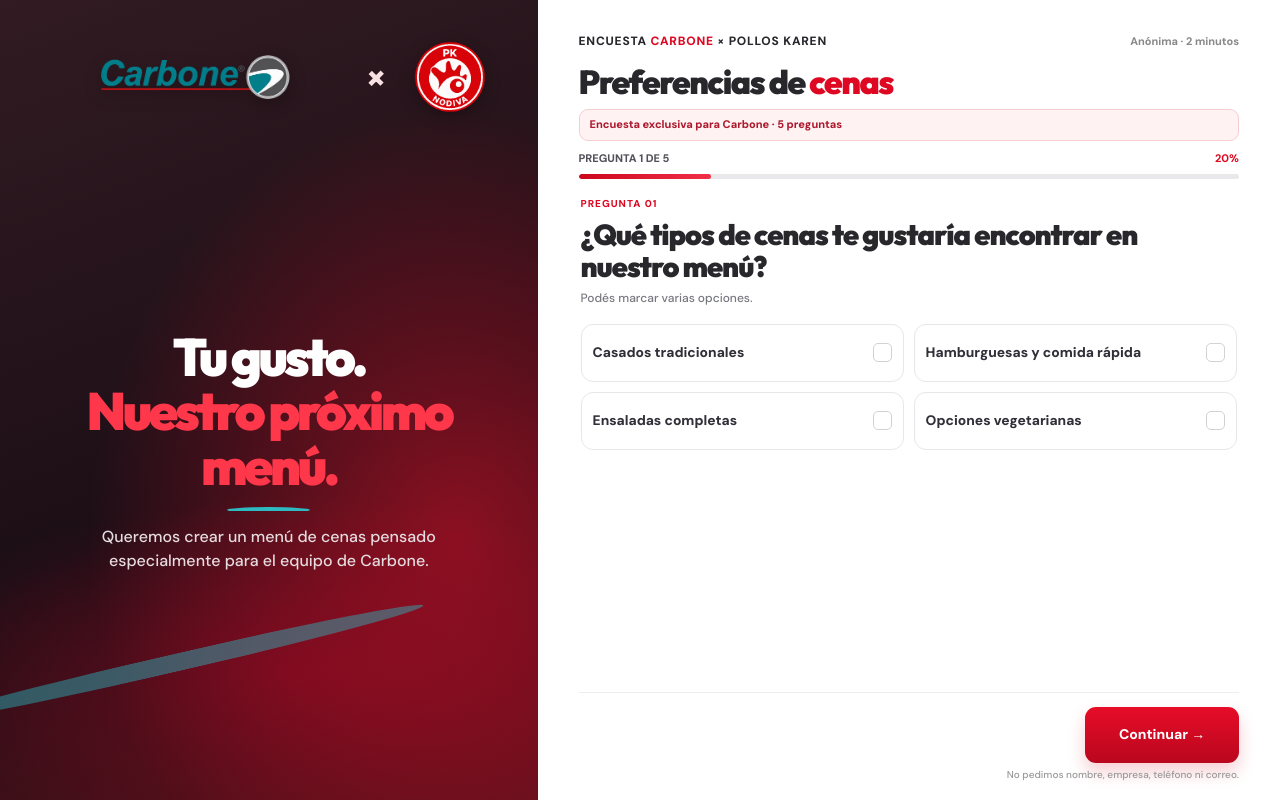
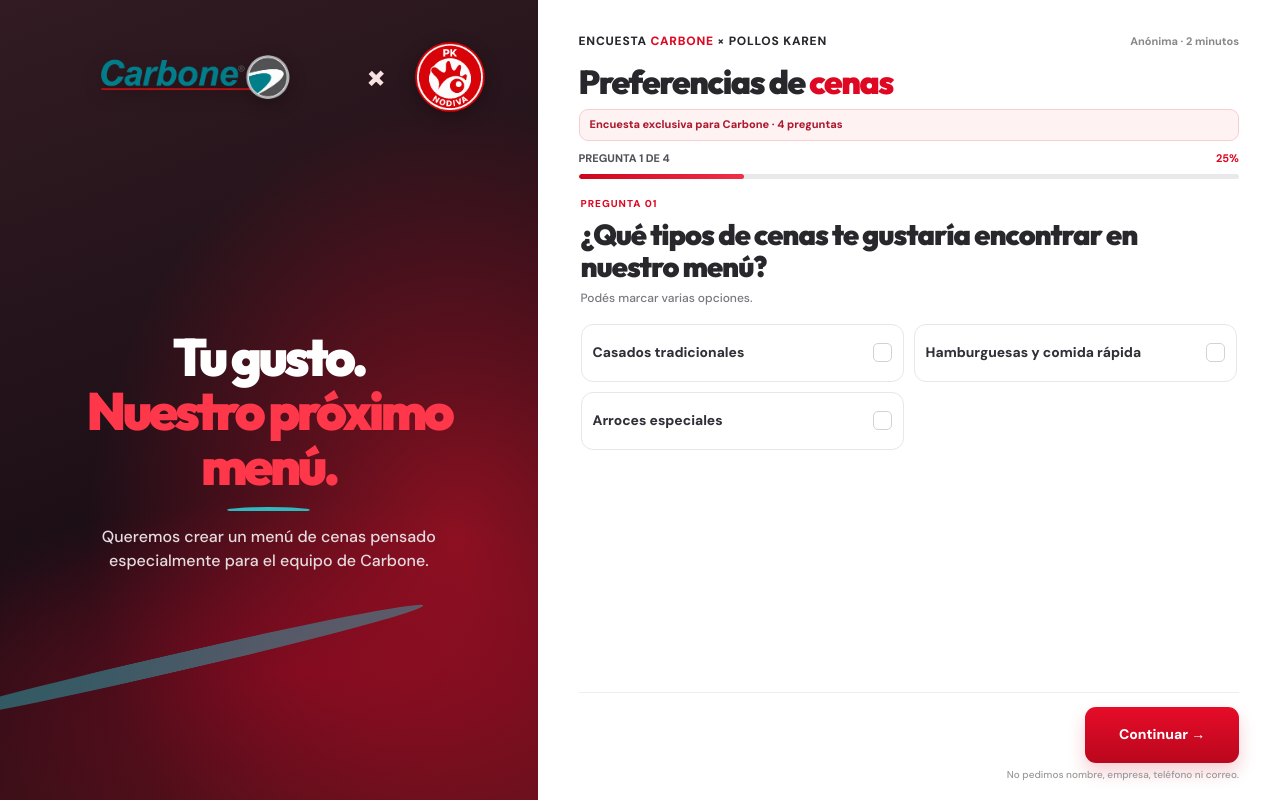
Before and after one commit to alediaz07/Encuesta-carbone, a plain HTML site: page index.html in a window 1280 px wide. Drawn offline with Linux system fonts and the light colour scheme.

Commit message:
Encuesta Carbone: cuatro preguntas y nuevas opciones de menú

```diff
--- a/index.html
+++ b/index.html
@@ -45,9 +45,9 @@
 <main class="survey" aria-label="Encuesta de preferencias de cenas">
   <header class="survey-top"><div class="kicker">ENCUESTA <span>CARBONE</span> × POLLOS KAREN</div><div class="anon">Anónima · 2 minutos</div></header>
   <h1 class="survey-title">Preferencias de <em>cenas</em></h1>
-  <p class="note">Encuesta exclusiva para Carbone · 5 preguntas</p>
+  <p class="note">Encuesta exclusiva para Carbone · 4 preguntas</p>
   <div id="quiz" class="hide" aria-hidden="false"></div>
-  <div id="progressUI"><div class="meter"><span id="stepLabel">PREGUNTA 1 DE 5</span><strong id="percent">20%</strong></div><div class="track"><div class="fill" id="progressFill"></div></div></div>
+  <div id="progressUI"><div class="meter"><span id="stepLabel">PREGUNTA 1 DE 4</span><strong id="percent">20%</strong></div><div class="track"><div class="fill" id="progressFill"></div></div></div>
   <div id="stage" aria-live="polite"></div>
   <div id="error" class="error hide" role="alert"></div>
   <div id="controls" class="controls"><button class="btn back" id="back" type="button">← Atrás</button><button class="btn next" id="next" type="button">Continuar →</button></div>
@@ -62,13 +62,12 @@
 'use strict';
 const ENDPOINT='https://script.google.com/macros/s/AKfycbzT9_S8XsZF5aQdF_8dVyjmsoUZelDSkbKC7IpBkeyFY9cbuH4qGNXd9cjhUhFkazaAVg/exec';
 const Q=[
-  {key:'cenas',title:'¿Qué tipos de cenas te gustaría encontrar en nuestro menú?',hint:'Podés marcar varias opciones.',options:['Casados tradicionales','Hamburguesas y comida rápida','Ensaladas completas','Opciones vegetarianas']},
-  {key:'proteinas',title:'¿Cuáles son tus proteínas favoritas?',hint:'Elegí todas las que disfrutás.',options:['Pollo','Carne de res','Cerdo','Pescado','Huevo','Legumbres u opciones vegetarianas']},
+  {key:'cenas',title:'¿Qué tipos de cenas te gustaría encontrar en nuestro menú?',hint:'Podés marcar varias opciones.',options:['Casados tradicionales','Hamburguesas y comida rápida','Arroces especiales']},
+  {key:'proteinas',title:'¿Cuáles son tus proteínas favoritas?',hint:'Elegí todas las que disfrutás.',options:['Pollo','Carne de res','Cerdo','Pescado']},
   {key:'menu',title:'¿Qué tipo de menú te gustaría recibir durante la semana?',hint:'Seleccioná una sola opción.',options:['Un plato diferente todos los días','Comida casera tradicional','Opciones ligeras y saludables','Combinación de comida casera y rápida','Repetir los platos que más me gustan'],single:true},
-  {key:'restricciones',title:'¿Tenés alguna restricción o preferencia alimentaria?',hint:'Si no tenés ninguna, seleccioná «Ninguna».',options:['Ninguna','Vegetariana','Sin lácteos','Sin gluten','Baja en grasa','Otra']},
   {key:'comentario',title:'¿Qué comidas te gustaría que agregáramos al menú y cuáles preferís evitar?',hint:'Esta respuesta es opcional; escribí lo que te gustaría contarnos.'}
 ];
-const data={cenas:[],proteinas:[],menu:'',restricciones:[],otraRestriccion:'',comentario:''};
+const data={cenas:[],proteinas:[],menu:'',comentario:''};
 let step=0,sending=false,waitingTimer=null,statusTimer=null,statusTimeout=null,statusScript=null,statusCallback=null,pollSeq=0,noticeTimer=null;
 const stage=document.getElementById('stage'),next=document.getElementById('next'),back=document.getElementById('back'),err=document.getElementById('error');
 const esc=s=>String(s).replace(/[&<>"']/g,c=>({'&':'&amp;','<':'&lt;','>':'&gt;','"':'&quot;',"'":'&#39;'}[c]));
@@ -76,19 +75,19 @@ function id(){let s='';if(window.crypto&&crypto.getRandomValues){const a=new Uin
 const submissionId=id();
 function showError(msg){err.textContent=msg;err.classList.remove('hide')}
 function clearError(){err.classList.add('hide');err.textContent=''}
-function render(){let q=Q[step];document.getElementById('stepLabel').textContent='PREGUNTA '+(step+1)+' DE 5';let pct=Math.round((step+1)/5*100);document.getElementById('percent').textContent=pct+'%';document.getElementById('progressFill').style.width=pct+'%';back.style.visibility=step===0?'hidden':'visible';next.textContent=step===4?'Enviar respuestas ✓':'Continuar →';next.disabled=false;clearError();let s='<div class="step">Pregunta '+String(step+1).padStart(2,'0')+'</div><h2 class="question">'+esc(q.title)+'</h2><p class="description">'+esc(q.hint)+'</p>';
+function render(){let q=Q[step];document.getElementById('stepLabel').textContent='PREGUNTA '+(step+1)+' DE '+Q.length;let pct=Math.round((step+1)/Q.length*100);document.getElementById('percent').textContent=pct+'%';document.getElementById('progressFill').style.width=pct+'%';back.style.visibility=step===0?'hidden':'visible';next.textContent=step===Q.length-1?'Enviar respuestas ✓':'Continuar →';next.disabled=false;clearError();let s='<div class="step">Pregunta '+String(step+1).padStart(2,'0')+'</div><h2 class="question">'+esc(q.title)+'</h2><p class="description">'+esc(q.hint)+'</p>';
  if(q.options){s+='<div class="options'+(q.single?' radio':'')+'" role="group" aria-label="'+esc(q.title)+'">'+q.options.map(o=>{let selected=q.single?data[q.key]===o:data[q.key].includes(o);return '<button type="button" class="option" aria-pressed="'+selected+'" data-key="'+q.key+'" data-option="'+esc(o)+'"><span>'+esc(o)+'</span><span class="tick">✓</span></button>'}).join('')+'</div>';
-   if(q.key==='restricciones'&&data.restricciones.includes('Otra'))s+='<label class="label" for="other">Especificá tu restricción o preferencia</label><input class="field" id="other" maxlength="150" type="text" placeholder="Escribí aquí..." value="'+esc(data.otraRestriccion)+'">';
+
  }else{s+='<label class="label" for="comment">Tu sugerencia (opcional)</label><textarea id="comment" maxlength="450" placeholder="Ejemplo: me gustaría encontrar más opciones con pollo, pastas o sopas...">'+esc(data.comentario)+'</textarea><div class="chars" id="chars">'+data.comentario.length+' / 450</div>'}
  stage.innerHTML=s;stage.scrollTop=0;stage.style.animation='none';void stage.offsetWidth;stage.style.animation='stepin .24s ease';
  stage.querySelectorAll('.option').forEach(btn=>btn.addEventListener('click',()=>toggle(btn.dataset.key,btn.dataset.option)));
- let other=document.getElementById('other');if(other)other.addEventListener('input',e=>data.otraRestriccion=e.target.value);
+
  let comment=document.getElementById('comment');if(comment)comment.addEventListener('input',e=>{data.comentario=e.target.value;document.getElementById('chars').textContent=data.comentario.length+' / 450'})
 }
-function toggle(key,opt){if(key==='menu'){data.menu=opt}else if(key==='restricciones'){if(opt==='Ninguna'){data.restricciones=['Ninguna'];data.otraRestriccion=''}else{let a=data.restricciones.filter(x=>x!=='Ninguna');data.restricciones=a.includes(opt)?a.filter(x=>x!==opt):[...a,opt];if(!data.restricciones.includes('Otra'))data.otraRestriccion=''}}else{let a=data[key];data[key]=a.includes(opt)?a.filter(x=>x!==opt):[...a,opt]}render()}
-function validate(){if(step===0&&!data.cenas.length)return'Seleccioná al menos un tipo de cena.';if(step===1&&!data.proteinas.length)return'Seleccioná al menos una proteína.';if(step===2&&!data.menu)return'Elegí una opción de menú semanal.';if(step===3){if(!data.restricciones.length)return'Seleccioná una opción de preferencias alimentarias.';if(data.restricciones.includes('Otra')&&!data.otraRestriccion.trim())return'Especificá la restricción que seleccionaste.'}return''}
+function toggle(key,opt){if(key==='menu'){data.menu=opt}else{let a=data[key];data[key]=a.includes(opt)?a.filter(x=>x!==opt):[...a,opt]}render()}
+function validate(){if(step===0&&!data.cenas.length)return'Seleccioná al menos un tipo de cena.';if(step===1&&!data.proteinas.length)return'Seleccioná al menos una proteína.';if(step===2&&!data.menu)return'Elegí una opción de menú semanal.';return''}
 back.addEventListener('click',()=>{if(!sending&&step>0){step--;render()}});
-next.addEventListener('click',()=>{if(sending)return;let bad=validate();if(bad){showError(bad);return}if(step<4){step++;render()}else send()});
+next.addEventListener('click',()=>{if(sending)return;let bad=validate();if(bad){showError(bad);return}if(step<Q.length-1){step++;render()}else send()});
 function clearPolling(){
   clearTimeout(waitingTimer);clearTimeout(statusTimer);clearTimeout(statusTimeout);clearTimeout(noticeTimer);
   if(statusScript){statusScript.remove();statusScript=null;}
```
